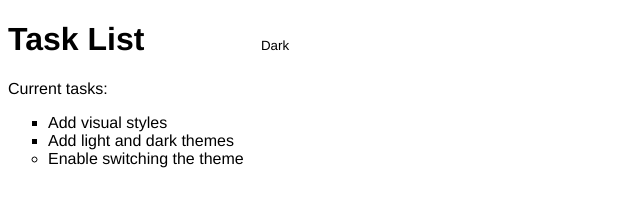
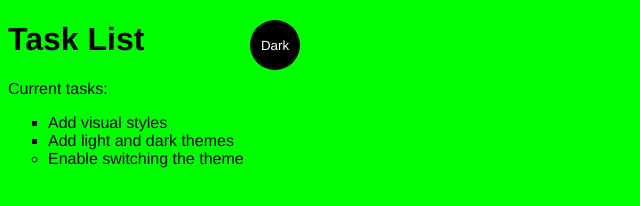
Before and after one commit to MariaCastr0/site-simples-fb, a plain HTML site: page index.html in a window 1280 px wide. Shown: the whole page, without its empty margins (0-640 px from the left). Drawn offline with Linux system fonts and the light colour scheme.

Commit message:
Update main.css

```diff
--- a/main.css
+++ b/main.css
@@ -1,14 +1,21 @@
+:root {
+    --green: #00FF00;
+    --white: #ffffff;
+    --black: #000000;
+}
+
 * {
     color: var(--fontColor);
     font-family: helvetica;
 }
+
 
 body {
     background: var(--bg);
 }
 
 ul {
-    font-family: helvética;
+    font-family: helvetica;
 }
 
 li {
@@ -19,11 +26,6 @@ li {
     list-style: square;
  }
 
-:root {
-    --green: #00FF00
-    --white: #ffffff
-    --black: #000000
-}
 
 .light-theme {
     --bg: var(--green);
```
